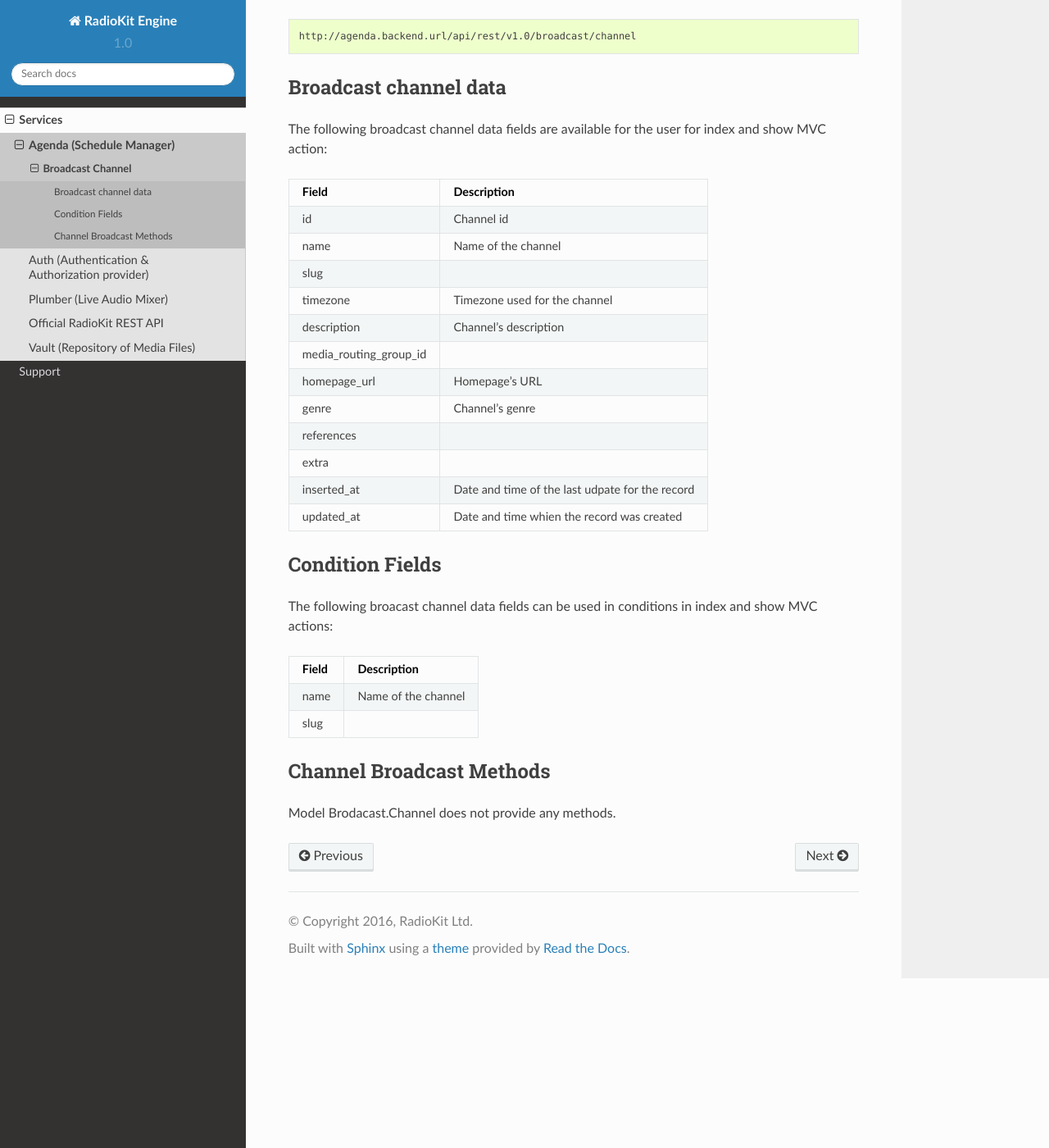
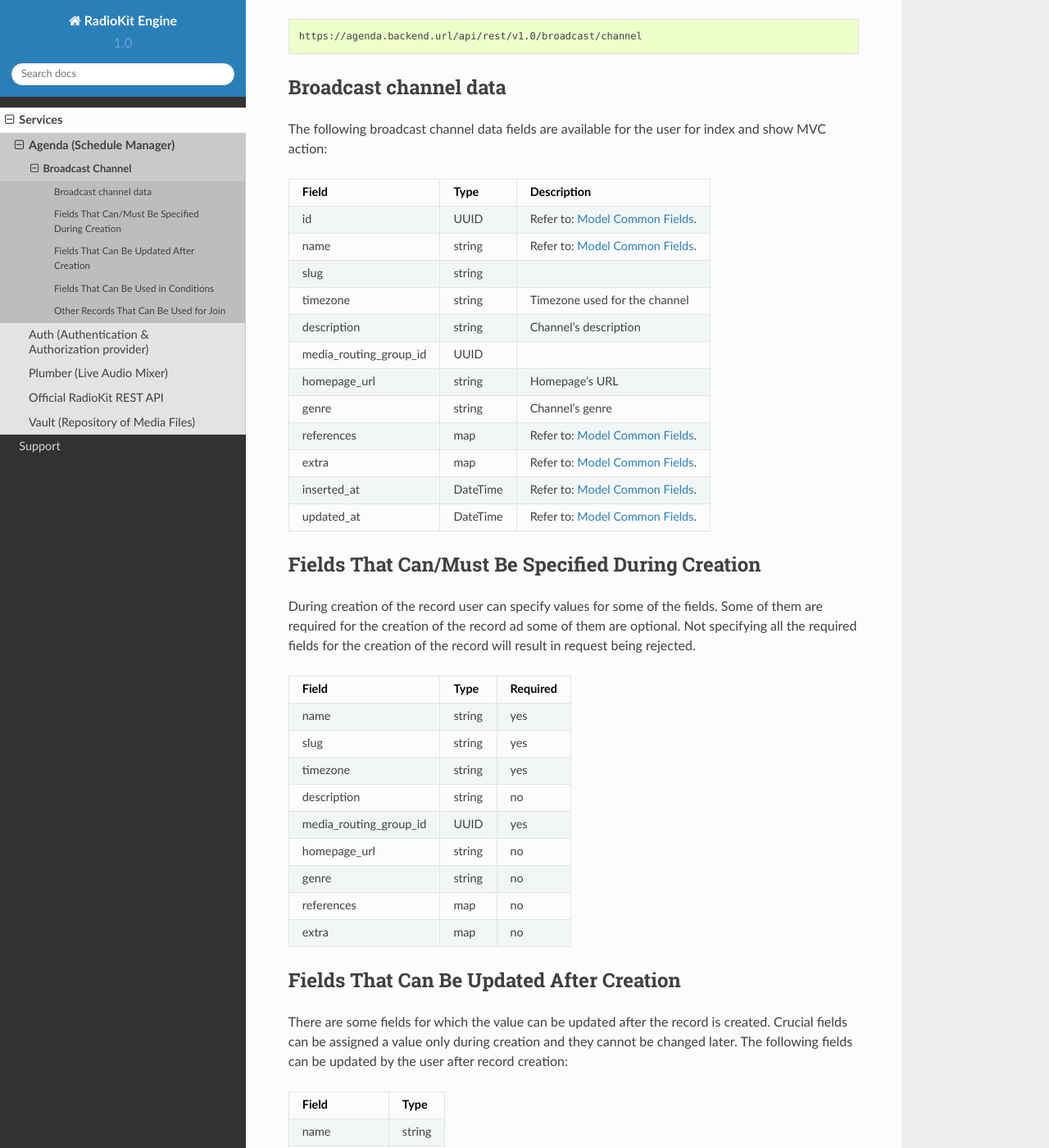
Before and after one commit to radiokit/engine-docs, a Sphinx documentation site: the page built from docs/source/services/agenda/channels.rst, in a window 1280 px wide and 1400 px high, scrolled down 281 px. Shown: the whole window at 82% size. Built offline with Sphinx 7.4.7 and the Read the Docs theme 2.0.0, drawn with Linux system fonts in a browser that asks for light colours; some of the changed text lies outside the part shown.

Commit message:
Broadcast channel & Rest API description enhanced

```diff
--- a/docs/source/services.rst
+++ b/docs/source/services.rst
@@ -7,10 +7,9 @@ Services
 Contents:
 
 .. toctree::
-   :maxdepth: 2
 
    services/agenda
    services/auth
    services/plumber
-   services/restapi
+   services/rest
    services/vault
--- a/docs/source/services/agenda/channels.rst
+++ b/docs/source/services/agenda/channels.rst
@@ -1,15 +1,16 @@
 Broadcast Channel
 =================
 
-Broadcast.Channel is a model in Agenda microservice which gathers all
-data for a given audio channel.
+Broadcast.Channel is a model in Agenda microservice which is a kind of
+superior container for broadcast streams and contents.
 
-Broadcast channel records are accessible using `Official RadioKit REST Api <http://docs.radiokit.org/projects/engine/en/latest/services/restapi.html>`_.
+
+Broadcast channel records are accessible using `Official RadioKit REST Api`_.
 The following URL should be used to obtain Broadcast.Channel records:
 
 .. code-block:: rest
 
-    http://agenda.backend.url/api/rest/v1.0/broadcast/channel
+    https://agenda.backend.url/api/rest/v1.0/broadcast/channel
 
 
 Broadcast channel data
@@ -18,50 +19,122 @@ Broadcast channel data
 The following broadcast channel data fields are available for the user for index
 and show MVC action:
 
-+------------------------+--------------------------------------------------+
-| Field                  | Description                                      |
-+========================+==================================================+
-| id                     | Channel id                                       |
-+------------------------+--------------------------------------------------+
-| name                   | Name of the channel                              |
-+------------------------+--------------------------------------------------+
-| slug                   |                                                  |
-+------------------------+--------------------------------------------------+
-| timezone               | Timezone used for the channel                    |
-+------------------------+--------------------------------------------------+
-| description            | Channel's description                            |
-+------------------------+--------------------------------------------------+
-| media_routing_group_id |                                                  |
-+------------------------+--------------------------------------------------+
-| homepage_url           | Homepage's URL                                   |
-+------------------------+--------------------------------------------------+
-| genre                  | Channel's genre                                  |
-+------------------------+--------------------------------------------------+
-| references             |                                                  |
-+------------------------+--------------------------------------------------+
-| extra                  |                                                  |
-+------------------------+--------------------------------------------------+
-| inserted_at            | Date and time of the last udpate for the record  |
-+------------------------+--------------------------------------------------+
-| updated_at             | Date and time whien the record was created       |
-+------------------------+--------------------------------------------------+
++------------------------+----------+--------------------------------------------------+
+| Field                  | Type     | Description                                      |
++========================+==========+==================================================+
+| id                     | UUID     | Refer to: `Model Common Fields`_.                |
++------------------------+----------+--------------------------------------------------+
+| name                   | string   | Refer to: `Model Common Fields`_.                |
++------------------------+----------+--------------------------------------------------+
+| slug                   | string   |                                                  |
++------------------------+----------+--------------------------------------------------+
+| timezone               | string   | Timezone used for the channel                    |
++------------------------+----------+--------------------------------------------------+
+| description            | string   | Channel's description                            |
++------------------------+----------+--------------------------------------------------+
+| media_routing_group_id | UUID     |                                                  |
++------------------------+----------+--------------------------------------------------+
+| homepage_url           | string   | Homepage's URL                                   |
++------------------------+----------+--------------------------------------------------+
+| genre                  | string   | Channel's genre                                  |
++------------------------+----------+--------------------------------------------------+
+| references             | map      | Refer to: `Model Common Fields`_.                |
++------------------------+----------+--------------------------------------------------+
+| extra                  | map      | Refer to: `Model Common Fields`_.                |
++------------------------+----------+--------------------------------------------------+
+| inserted_at            | DateTime | Refer to: `Model Common Fields`_.                |
++------------------------+----------+--------------------------------------------------+
+| updated_at             | DateTime | Refer to: `Model Common Fields`_.                |
++------------------------+----------+--------------------------------------------------+
 
-Condition Fields
-----------------
+
+Fields That Can/Must Be Specified During Creation
+-------------------------------------------------
+
+During creation of the record user can specify values for some of the fields. Some
+of them are required for the creation of the record ad some of them are optional.
+Not specifying all the required fields for the creation of the record will result in
+request being rejected.
+
++------------------------+----------+----------+
+| Field                  | Type     | Required |
++========================+==========+==========+
+| name                   | string   | yes      |
++------------------------+----------+----------+
+| slug                   | string   | yes      |
++------------------------+----------+----------+
+| timezone               | string   | yes      |
++------------------------+----------+----------+
+| description            | string   | no       |
++------------------------+----------+----------+
+| media_routing_group_id | UUID     | yes      |
++------------------------+----------+----------+
+| homepage_url           | string   | no       |
++------------------------+----------+----------+
+| genre                  | string   | no       |
++------------------------+----------+----------+
+| references             | map      | no       |
++------------------------+----------+----------+
+| extra                  | map      | no       |
++------------------------+----------+----------+
+
+
+Fields That Can Be Updated After Creation
+-----------------------------------------
+
+There are some fields for which the value can be updated after the record is created.
+Crucial fields can be assigned a value only during creation and they cannot be
+changed later. The following fields can be updated by the user after record creation:
+
++------------------------+----------+
+| Field                  | Type     |
++========================+==========+
+| name                   | string   |
++------------------------+----------+
+| timezone               | string   |
++------------------------+----------+
+| description            | string   |
++------------------------+----------+
+| homepage_url           | string   |
++------------------------+----------+
+| genre                  | string   |
++------------------------+----------+
+| references             | map      |
++------------------------+----------+
+| extra                  | map      |
++------------------------+----------+
+
+
+Fields That Can Be Used in Conditions
+-------------------------------------
+
 The following broacast channel data fields can be used in conditions in
 index and show MVC actions:
 
-+------------------------+--------------------------------------------------+
-| Field                  | Description                                      |
-|                        |                                                  |
-+========================+==================================================+
-| name                   | Name of the channel                              |
-+------------------------+--------------------------------------------------+
-| slug                   |                                                  |
-+------------------------+--------------------------------------------------+
++------------------------+----------+
+| Field                  | Type     |
++========================+==========+
+| name                   | string   |
++------------------------+----------+
+| slug                   | string   |
++------------------------+----------+
 
-Channel Broadcast Methods
--------------------------
-Model Brodacast.Channel does not provide any methods.
+Other Records That Can Be Used for Join
+---------------------------------------
+
+The following records can be used for join operation in index and show MVC actions:
+
++------------------------+------------------------------+------------------------------+
+| Field                  | Model                        | Description                  |
++========================+==============================+==============================+
+| schedule_content_types | Agenda.Broadcast.ContentType | Content types that belong to |
+|                        |                              | broadcast channel            |
++------------------------+------------------------------+------------------------------+
+| broadcast_streams      | Agenda.Broadcast.Stream      | Broadcast streams that       |
+|                        |                              | belong to broadcast channel  |
++------------------------+------------------------------+------------------------------+
+
+.. _Official RadioKit REST Api: http://docs.radiokit.org/projects/engine/en/latest/services/restapi.html
+.. _Model Common Fields: http://docs.radiokit.org/projects/engine/en/latest/services/rest/common_fields.html
 
 .. toctree::
--- a/docs/source/services/restapi.rst
+++ /dev/null
@@ -1,162 +0,0 @@
-Official RadioKit REST API
-==========================
-
-Official RadioKit REST API is an interface to most of the resources
-provided to the users by RadioKit microservices.
-
-Resources
----------
-Microservices provide resources stored as records in the database. Records
-of particular type are defined by models.
-
-Resources of a given model can be obtained using HTTP methods with an URL
-specific for the given model.
-
-URL
----
-The general URL specifying both microservice and model:
-
-.. code-block:: rest
-
-    http://<microservice>.backend.url/api/rest/v1.0/<model_path>
-
-For example records for Broadcast.Channel model defined in Agenda microservice
-are obtainable via the following URL:
-
-.. code-block:: rest
-
-    http://agenda.backend.url/api/rest/v1.0/broadcast/channel
-
-
-Listing records
----------------
-Listing records corresponds to index action in MVC design pattern and can
-be obtained using HTTP GET method on general model URL.
-
-In general HTTP request GET http://agenda.backend.url/api/rest/v1.0/broadcast/channel
-should return JSON containing all broadcast channels defined in agenda microservice:
-
-.. code-block:: javascript
-
-    {
-      meta: {},
-      data: [
-        // records here
-      ]
-    }
-
-The same can be obtained using JavaScript wrapper:
-
-.. code-block:: javascript
-
-    radiokit
-      .query(“agenda”, “Broadcast.Channel”)
-      .where(“name”, “eq”, “something”)
-      .order(“name”, “asc”)
-      .on(“fetch”, (_event, _query, data)) => {
-        // data is already wrapped in Immutable.js array
-      })
-      .fetch();
-
-Please note that at least one data field of the record must be specified in the
-request in order to verify this request as correct one.
-
-Request which does not specify any data field is treated as incorrect and is rejected.
-
-Record data
------------
-
-User can specify which record data should be returned in a response from server
-using 'a' parameter.
-
-This allows to modify the server's response to only this data that is of user's
-interest.
-
-Documentation for each model specifies which record data can be obtained by the
-user.
-
-Example
-^^^^^^^
-
-.. code-block:: rest
-
-    GET http://agenda.backend.url/api/rest/v1.0/broadcast/channel?a[]=id
-
-Above HTTP request will return all broadcast channels and each returned record will
-have only 'id' field specified.
-
-Example
-^^^^^^^
-
-.. code-block:: rest
-
-    GET http://agenda.backend.url/api/rest/v1.0/broadcast/channel?a[]=id&a[]=name
-
-Above HTTP request will return all broadcast channels and each returned record will
-have both 'id' and 'name' fields specified.
-
-At least one data field must be specified in the request.
-
-
-Record Methods
---------------
-Some of the records provide methods that can be applied for a given record.
-
-Methods are applied in the same manner as record data and the result of
-execution for given method is applied to the server response.
-
-Documentation for each model specifies record methods available for given
-model.
-
-
-Limiting number of returned records by using conditions
--------------------------------------------------------
-
-User can limit number of returned records to the ones that fulfill the condition
-specified in the request. Condition can be defined using 'c' parameter.
-
-In order to specify the condition in the request the following syntax should
-be used::
-
-    ?c[<field_name>][]=<operator>%20<value>
-
-The following operators can be used in conditions:
-
-+----------+--------------------------------------------------+
-| Operator | Description                                      |
-|          |                                                  |
-+==========+==================================================+
-| in       |                                                  |
-+----------+--------------------------------------------------+
-| eq       | equal                                            |
-+----------+--------------------------------------------------+
-| neq      | not equal                                        |
-+----------+--------------------------------------------------+
-| lt       | less than                                        |
-+----------+--------------------------------------------------+
-| gt       | greater than                                     |
-+----------+--------------------------------------------------+
-| lte      | less than or equal                               |
-+----------+--------------------------------------------------+
-| gte      | greater than or equal                            |
-+----------+--------------------------------------------------+
-| isnull   | is null                                          |
-+----------+--------------------------------------------------+
-| notnull  | is not null                                      |
-+----------+--------------------------------------------------+
-| any      |                                                  |
-+----------+--------------------------------------------------+
-| deq      |                                                  |
-+----------+--------------------------------------------------+
-| dneq     |                                                  |
-+----------+--------------------------------------------------+
-
-Example
-^^^^^^^
-
-.. code-block:: rest
-
-    GET http://agenda.backend.url/api/rest/v1.0/broadcast/channel?a[]=id?c[name][]=eq%20Jazz
-
-Above HTTP request will return all broadcast channels for which 'name' field is equal
-to 'Jazz' and each returned record will have only 'id' field specified.
```
Also changed, not shown: docs/source/services/rest.rst (added, +13 -0 lines), docs/source/services/rest/common_fields.rst (added, +28 -0 lines), docs/source/services/rest/restapi.rst (added, +182 -0 lines).
